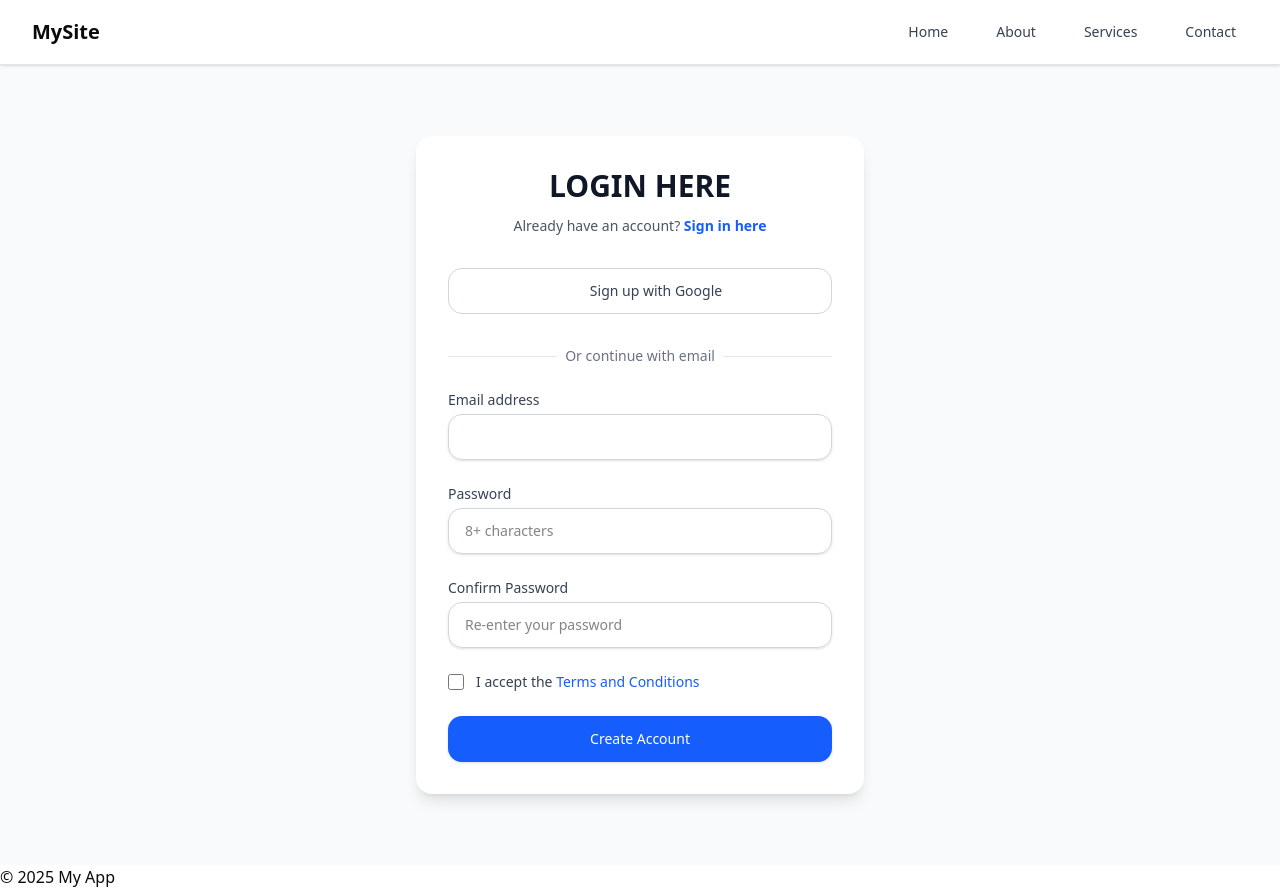
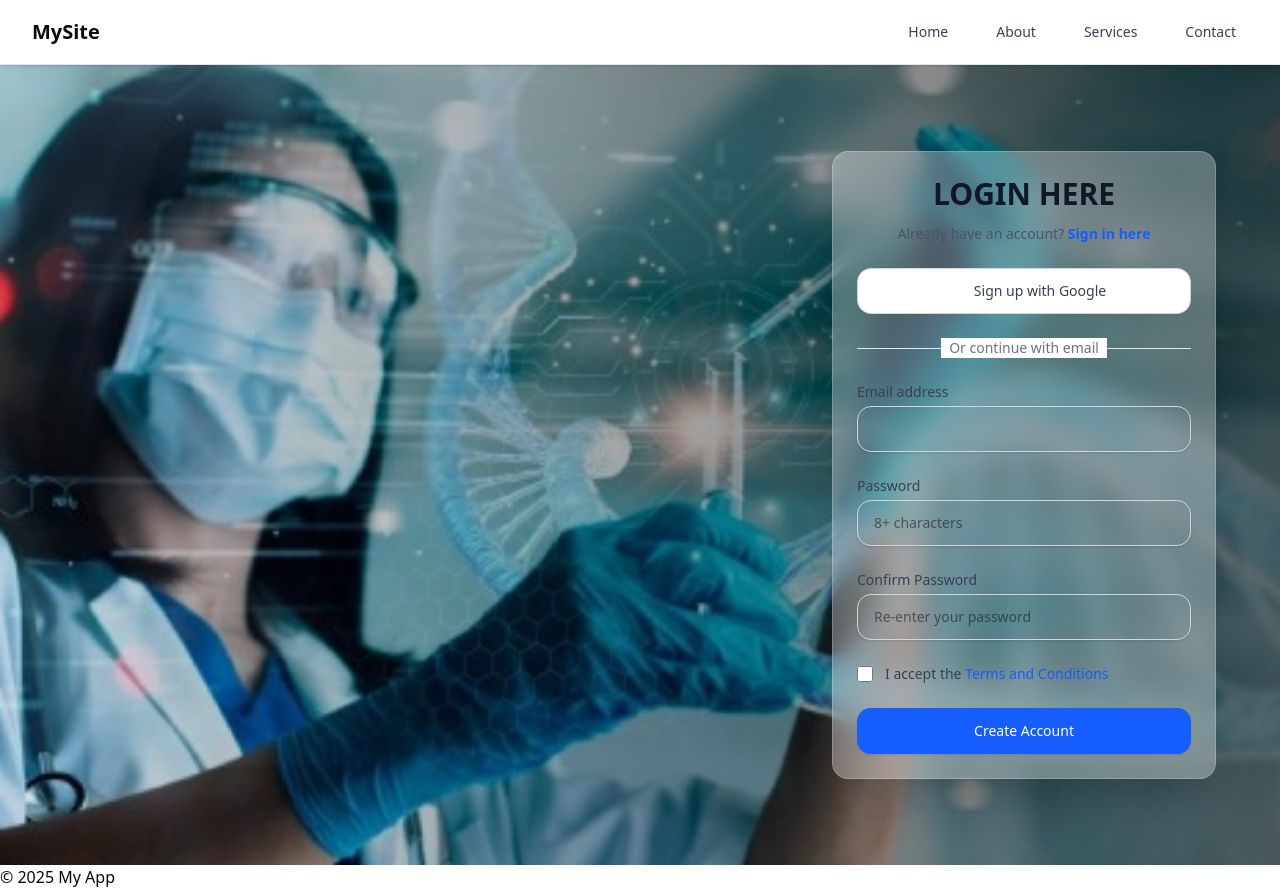
Before and after one commit to Crazycoderdev143/Global-Care, a Next.js app: page /login in a window 1280 px wide. Built offline with nearby package versions, Linux system fonts and the light colour scheme.

Commit message:
loginpage

```diff
--- a/src/app/login/page.tsx
+++ b/src/app/login/page.tsx
@@ -1,7 +1,5 @@
 'use client';
-
 import { useState } from 'react';
-
 export default function SignupForm() {
   const [formData, setFormData] = useState({
     email: '',
@@ -52,10 +50,15 @@ export default function SignupForm() {
       console.log('Form submitted', formData);
     }
   };
-
   return (
-    <div className="min-h-screen flex items-center justify-center bg-gray-50 py-12 px-4 sm:px-6 lg:px-8 dark:bg-neutral-800">
-      <div className="max-w-md w-full space-y-8 bg-white dark:bg-neutral-900 rounded-2xl shadow-lg p-8">
+    <div className="min-h-screen bg-cover bg-center bg-no-repeat relative"
+      style={{
+        backgroundImage: "url('/images/login-bg.jpg')",
+      }}
+    >      {/* Dark overlay */}
+      <div className="absolute inset-0 bg-gradient-to-r from-black/10 to-black/60"></div>
+      {/* Content container with z-index to appear above overlay */}      <div className="relative z-10 min-h-screen flex items-center justify-end py-12 px-4 sm:px-6 lg:px-16">
+        <div className="max-w-sm w-full space-y-6 bg-white/30 dark:bg-neutral-900/30 backdrop-blur-md rounded-2xl shadow-2xl border border-white/20 dark:border-neutral-700/30 p-6 transform transition-all">
         <div className="text-center">
           <h1 className="text-3xl font-extrabold text-gray-900 dark:text-white">LOGIN HERE</h1>
           <p className="mt-3 text-sm text-gray-600 dark:text-neutral-400">
@@ -65,7 +68,6 @@ export default function SignupForm() {
             </a>
           </p>
         </div>
-
         <button
           type="button"
           className="group relative w-full flex justify-center py-3 px-4 border border-gray-300 rounded-xl text-gray-700 bg-white hover:bg-gray-50 focus:outline-none focus:ring-2 focus:ring-offset-2 focus:ring-blue-500 transition-colors duration-200 dark:bg-neutral-800 dark:border-neutral-700 dark:text-white dark:hover:bg-neutral-700"
@@ -164,5 +166,6 @@ export default function SignupForm() {
         </form>
       </div>
     </div>
+    </div>
   );
 }
```
Also changed, not shown: public/images/login-bg.jpg (added).
